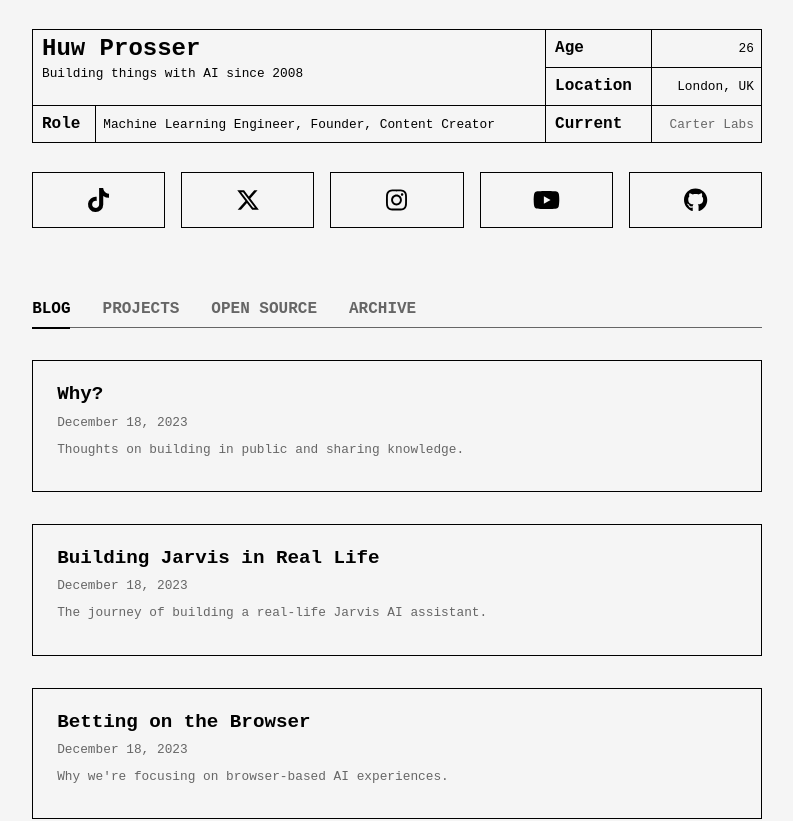
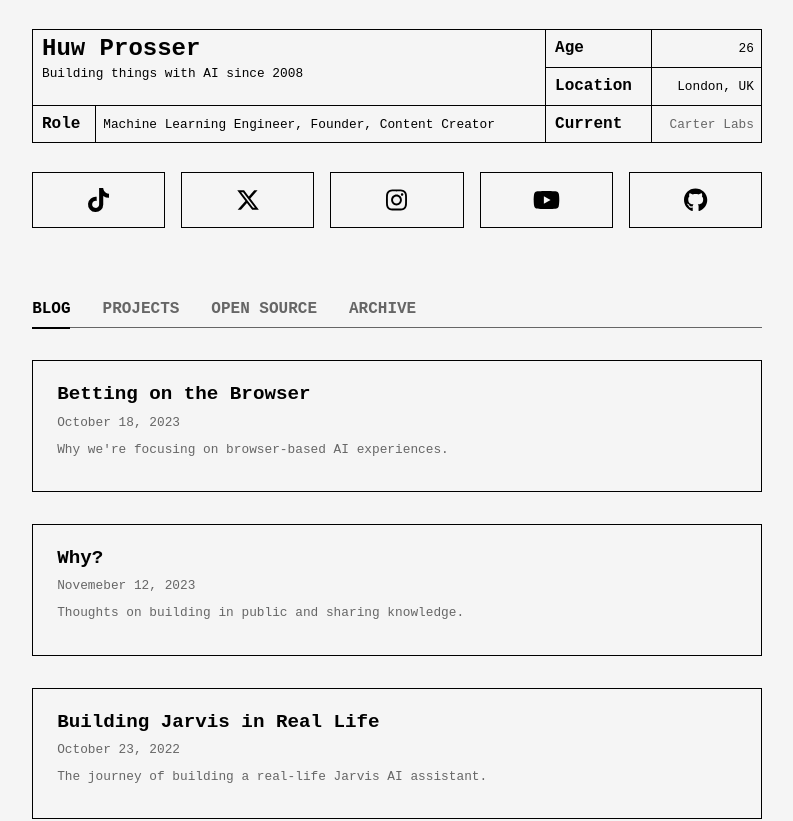
Before and after one commit to huwprosser/huwprosser.github.io, a Next.js app: page / in a window 1280 px wide. Shown: the top 821 px of the page, without its empty margins (243-1036 px from the left). Built offline with nearby package versions, Linux system fonts and the light colour scheme; a web font is replaced by a local one.

Commit message:
Update blog post order and dates in BlogTab component

```diff
--- a/src/components/tabs/BlogTab.tsx
+++ b/src/components/tabs/BlogTab.tsx
@@ -3,10 +3,22 @@ import Link from "next/link";
 export default function BlogTab() {
     return (
         <div className="blog-posts">
+            <Link
+                href="/blog/betting-on-the-browser"
+                className="blog-post-link"
+            >
+                <div className="blog-post">
+                    <h3>Betting on the Browser</h3>
+                    <p className="blog-post-date">October 18, 2023</p>
+                    <p className="blog-post-excerpt">
+                        Why we're focusing on browser-based AI experiences.
+                    </p>
+                </div>
+            </Link>
             <Link href="/blog/why" className="blog-post-link">
                 <div className="blog-post">
                     <h3>Why?</h3>
-                    <p className="blog-post-date">December 18, 2023</p>
+                    <p className="blog-post-date">Novemeber 12, 2023</p>
                     <p className="blog-post-excerpt">
                         Thoughts on building in public and sharing knowledge.
                     </p>
@@ -18,21 +30,9 @@ export default function BlogTab() {
             >
                 <div className="blog-post">
                     <h3>Building Jarvis in Real Life</h3>
-                    <p className="blog-post-date">December 18, 2023</p>
+                    <p className="blog-post-date">October 23, 2022</p>
                     <p className="blog-post-excerpt">
                         The journey of building a real-life Jarvis AI assistant.
-                    </p>
-                </div>
-            </Link>
-            <Link
-                href="/blog/betting-on-the-browser"
-                className="blog-post-link"
-            >
-                <div className="blog-post">
-                    <h3>Betting on the Browser</h3>
-                    <p className="blog-post-date">December 18, 2023</p>
-                    <p className="blog-post-excerpt">
-                        Why we're focusing on browser-based AI experiences.
                     </p>
                 </div>
             </Link>
```
